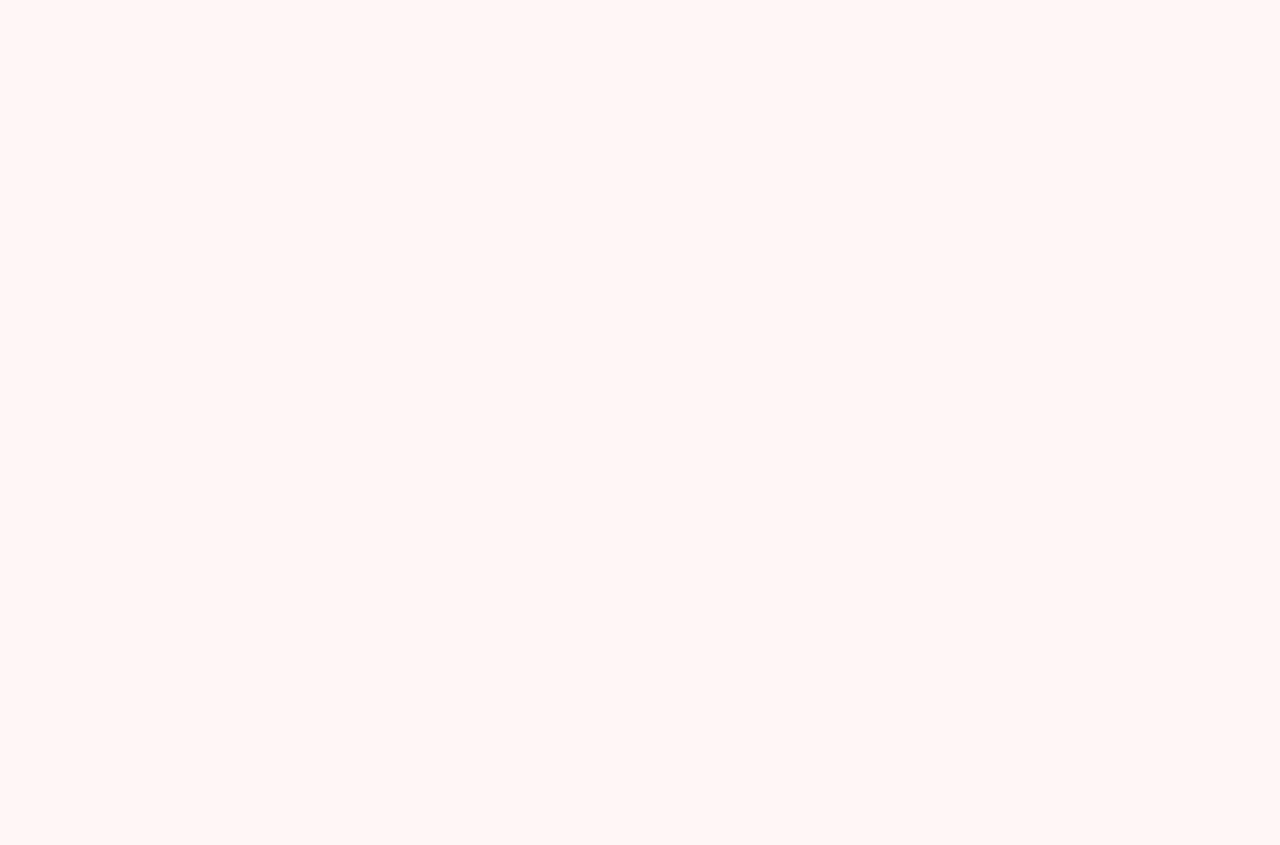
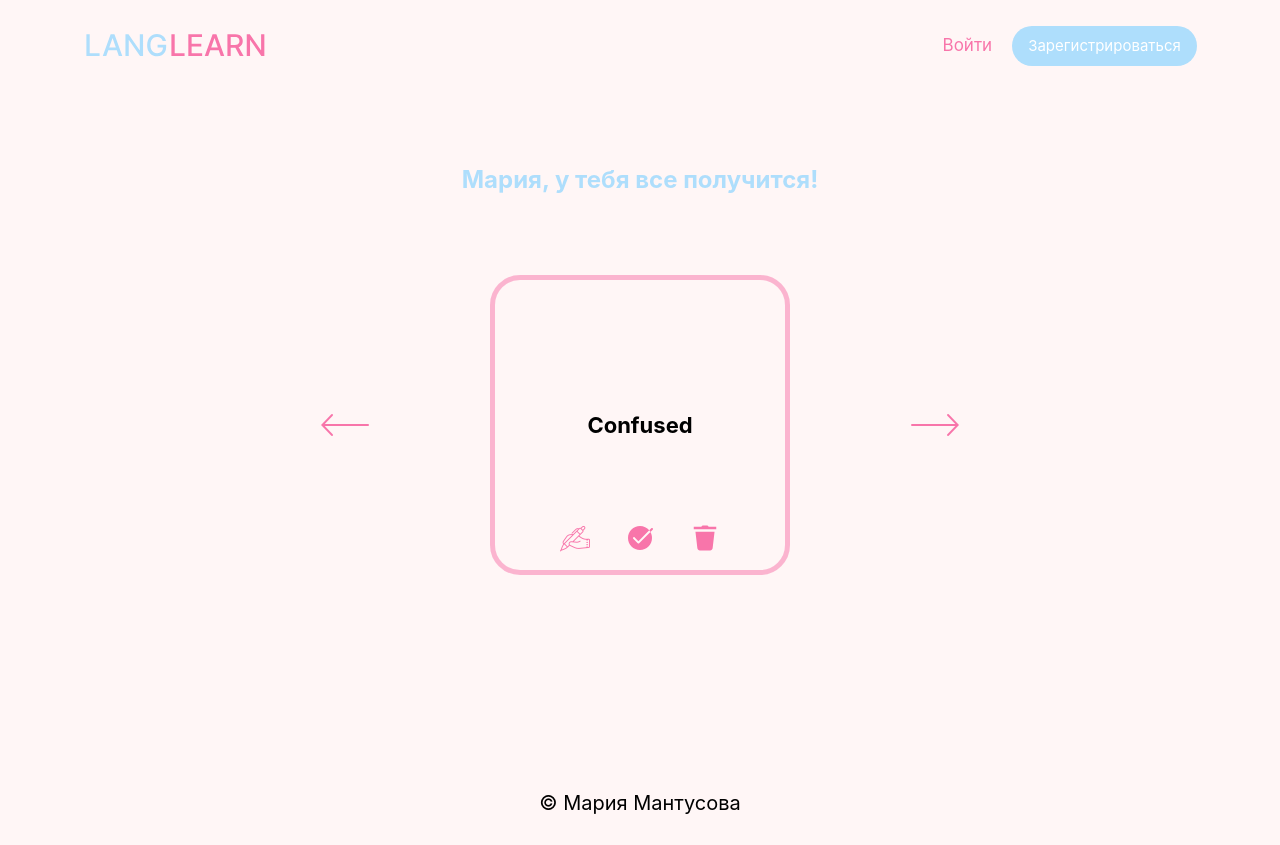
Before and after one commit to MariaMantusova/LangLearn_frontend, a React (Create React App) app: page /learn in a window 1280 px wide. Before the commit the page ends 800 px from the top, so only its background shows below. Built offline with nearby package versions, Linux system fonts and the light colour scheme.

Commit message:
feat: addlearning page

```diff
--- a/src/components/Card/Card.scss
+++ b/src/components/Card/Card.scss
@@ -18,7 +18,7 @@
 .card__text {
   font-size: 22px;
   font-weight: 700;
-  margin: 0 0 15px;
+  margin: 0;
   max-width: 270px;
   text-align: center;
 }
--- a/src/components/LearningPage/LearningPage.scss
+++ b/src/components/LearningPage/LearningPage.scss
@@ -0,0 +1,36 @@
+@import "../../vendor/variables";
+
+.learning-page {
+  display: flex;
+  flex-direction: column;
+  align-items: center;
+  padding: 75px 0;
+  min-height: 65vh;
+}
+
+.learning-page__title {
+  color: $mainBlueColor;
+  margin-top: 0;
+  margin-bottom: 80px;
+}
+
+.learning-page__container {
+  display: flex;
+  gap: 120px;
+  align-items: center;
+}
+
+.learning-page__vector {
+  height: 50px;
+  width: 50px;
+  cursor: pointer;
+  background-repeat: no-repeat;
+}
+
+.vector_left {
+  background-image: url("../../images/vector-left-icon.png");
+}
+
+.vector_right {
+  background-image: url("../../images/vector-right-icon.png");
+}
--- a/src/components/LearningPage/LearningPage.tsx
+++ b/src/components/LearningPage/LearningPage.tsx
@@ -1,9 +1,22 @@
 import React from "react";
 import "./LearningPage.scss";
+import Header from "../Header/Header";
+import Footer from "../Footer/Footer";
+import Card from "../Card/Card";
 
 function LearningPage() {
     return(
         <>
+            <Header path="/profile" linkName="В профиль"/>
+            <section className="learning-page">
+                <h1 className="learning-page__title">Мария, у тебя все получится!</h1>
+                <div className="learning-page__container">
+                    <div className="learning-page__vector vector_left"></div>
+                    <Card word="Confused" translation="Озадачен"/>
+                    <div className="learning-page__vector vector_right"></div>
+                </div>
+            </section>
+            <Footer/>
         </>
     )
 }
```
